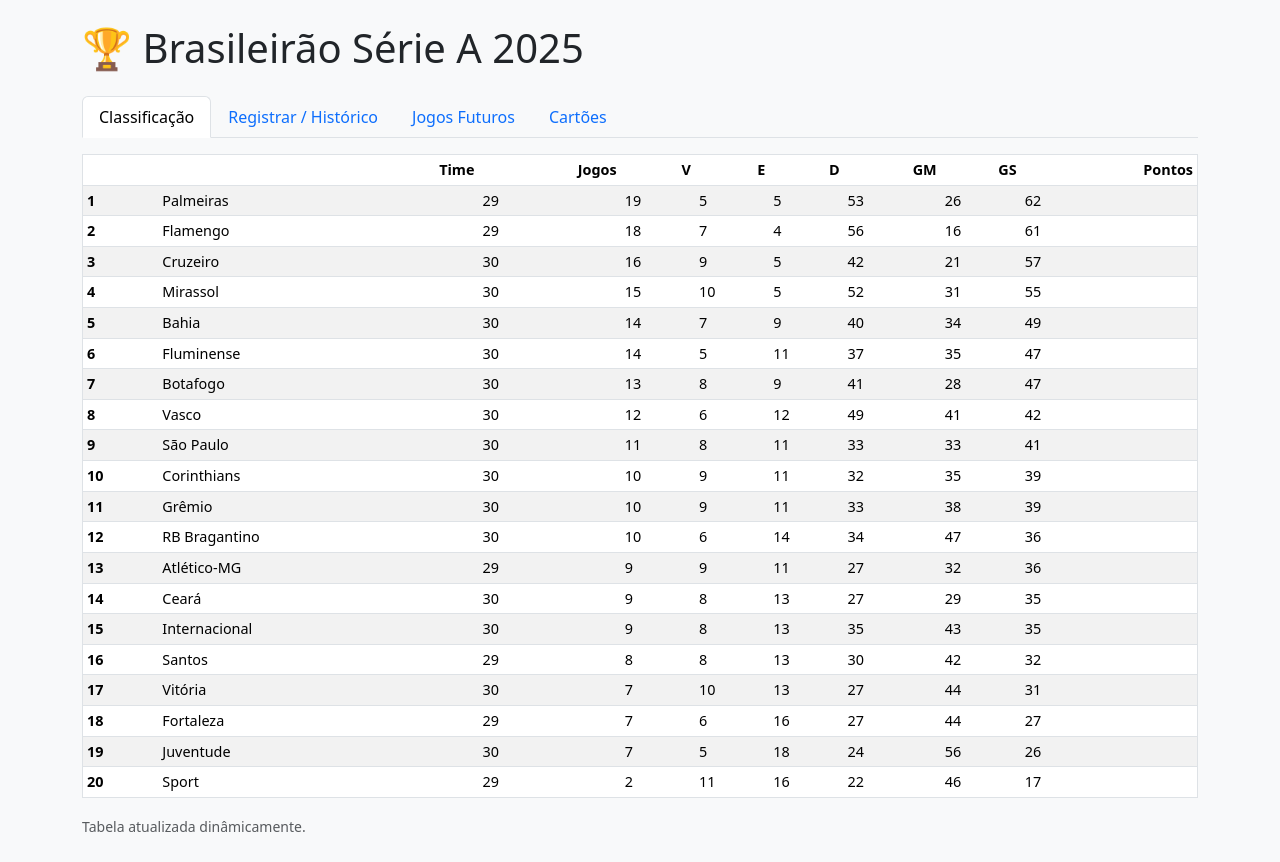
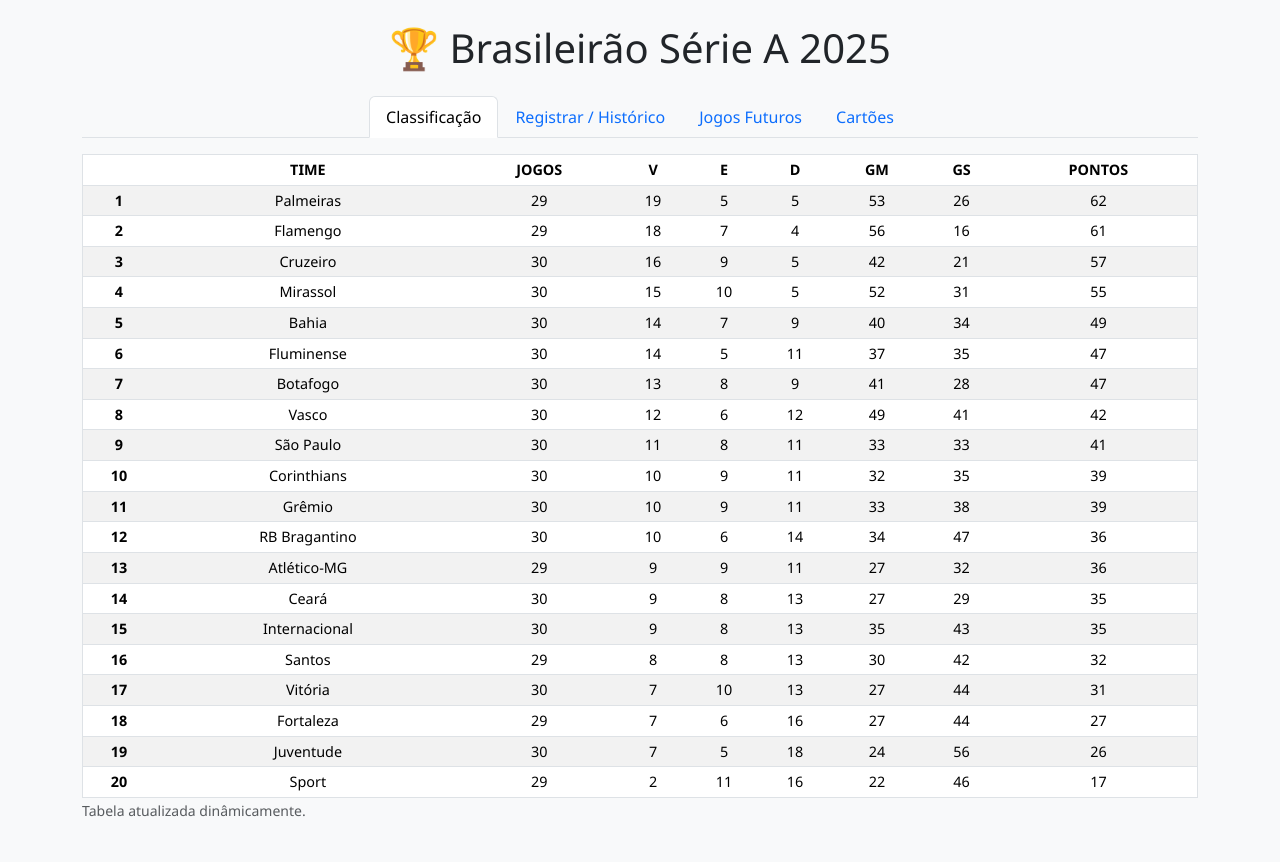
Before and after one commit to eduardoliboriox/brasileirao_2025, a Flask app: page / in a window 1280 px wide. After the commit the page ends 817 px from the top, so only its background shows below. Run offline with Flask 3, Linux system fonts and the light colour scheme; data comes from the database, SQL or seed files in the repository.

Commit message:
Update style.css

```diff
--- a/static/style.css
+++ b/static/style.css
@@ -1,2 +1,194 @@
-body { background: #f8f9fa; }
-table { font-size: 0.9rem; }
+/* ======= GERAL ======= */
+body {
+  background: #f8f9fa;
+  font-family: "Segoe UI", Roboto, sans-serif;
+  color: #212529;
+  margin: 0;
+  padding: 0;
+}
+
+table {
+  font-size: 0.9rem;
+  width: 100%;
+}
+
+/* Centraliza título e conteúdo geral */
+h1, h2, h3 {
+  text-align: center;
+}
+
+.nav-tabs {
+  justify-content: center;
+  flex-wrap: wrap;
+}
+
+/* ======= CLASSIFICAÇÃO ======= */
+#classificacao_container {
+  text-align: center;
+  overflow-x: auto; /* rolagem horizontal no celular */
+  padding: 0 5px; /* pequeno respiro nas bordas */
+  width: 100%;
+  max-width: 100%;
+}
+
+#classificacao_container table {
+  border-collapse: collapse;
+  width: 100%;        /* <<< usa toda a largura da tela */
+  min-width: 650px;   /* <<< garante legibilidade mínima */
+  margin: 0;          /* <<< remove margens laterais */
+}
+
+#classificacao_container th,
+#classificacao_container td {
+  text-align: center;
+  vertical-align: middle;
+  white-space: nowrap;
+}
+
+/* ======= CORES DAS POSIÇÕES ======= */
+.pos-top4 {
+  background-color: #006400 !important; /* verde escuro */
+  color: white !important;
+  font-weight: bold;
+}
+
+.pos-liberta {
+  background-color: #00a86b !important; /* verde claro */
+  color: white !important;
+  font-weight: bold;
+}
+
+.pos-sulamericana {
+  background-color: #003366 !important; /* azul escuro */
+  color: white !important;
+  font-weight: bold;
+}
+
+.pos-rebaixado {
+  background-color: #cc0000 !important; /* vermelho */
+  color: white !important;
+  font-weight: bold;
+}
+
+/* ======= RESPONSIVIDADE ======= */
+@media (max-width: 768px) {
+  body {
+    padding: 0;
+  }
+
+  h1 {
+    font-size: 1.4rem;
+  }
+
+  #classificacao_container table {
+    font-size: 0.8rem;
+    min-width: 500px;
+  }
+
+  .nav-tabs .nav-link {
+    font-size: 0.85rem;
+    padding: 6px 10px;
+  }
+}
+
+/* força o layout a usar 100% da largura real */
+#main-content, #classificacao_container, table {
+  max-width: 100vw !important;
+  width: 100% !important;
+  margin: 0 !important;
+  padding: 0 !important;
+}
+
+#btn_toggle_futuros {
+  min-width: 120px;
+}
+
+/* ======= CABEÇALHOS PADRÃO DAS TABELAS ======= */
+.table thead {
+  background-color: #000 !important;  /* fundo preto */
+  color: #fff !important;              /* texto branco */
+  font-weight: bold;
+  text-transform: uppercase;
+}
+
+/* ======= LINHAS ======= */
+.table tbody tr:nth-child(even) {
+  background-color: #f2f2f2; /* linha par - cinza claro */
+}
+
+.table tbody tr:nth-child(odd) {
+  background-color: #ffffff; /* linha ímpar - branca */
+}
+
+/* ======= TEXTO ======= */
+.table td, .table th {
+  text-align: center;
+  vertical-align: middle;
+}
+
+/* ======= AJUSTES DE TAMANHO ======= */
+.table {
+  width: 100%;
+  border-collapse: collapse;
+  font-size: 0.9rem;
+}
+
+/* ======= CABEÇALHO PADRÃO PRETO / LETRAS BRANCAS ======= */
+#classificacao_container table thead,
+#futuros_container table thead,
+#matches_container table thead,
+#cartoes_container table thead {
+  background-color: #000 !important;
+  color: #fff !important;
+  font-weight: bold;
+  text-transform: uppercase;
+}
+
+/* ======= CORPO (ZEBRADO) ======= */
+#classificacao_container table tbody tr:nth-child(even),
+#futuros_container table tbody tr:nth-child(even),
+#matches_container table tbody tr:nth-child(even),
+#cartoes_container table tbody tr:nth-child(even) {
+  background-color: #f2f2f2 !important;
+}
+
+#classificacao_container table tbody tr:nth-child(odd),
+#futuros_container table tbody tr:nth-child(odd),
+#matches_container table tbody tr:nth-child(odd),
+#cartoes_container table tbody tr:nth-child(odd) {
+  background-color: #ffffff !important;
+}
+
+/* ======= TEXTO CENTRALIZADO ======= */
+#classificacao_container table td, #classificacao_container table th,
+#futuros_container table td, #futuros_container table th,
+#matches_container table td, #matches_container table th,
+#cartoes_container table td, #cartoes_container table th {
+  text-align: center;
+  vertical-align: middle;
+}
+
+/* ======= AJUSTE EXTRA PARA TABELAS GERADAS PELO PANDAS ======= */
+#matches_container table.dataframe thead th,
+#cartoes_container table.dataframe thead th {
+  background-color: #000 !important;
+  color: #fff !important;
+  font-weight: bold;
+  text-transform: uppercase;
+}
+
+/* ======= CORES PARA CHANCES DE VITÓRIA ======= */
+.prob-alta {
+  color: #0a7a0a;
+  font-weight: bold;
+}
+
+.prob-media {
+  color: #b58900;
+  font-weight: 600;
+}
+
+.prob-baixa {
+  color: #c1121f;
+  font-weight: bold;
+}
```
